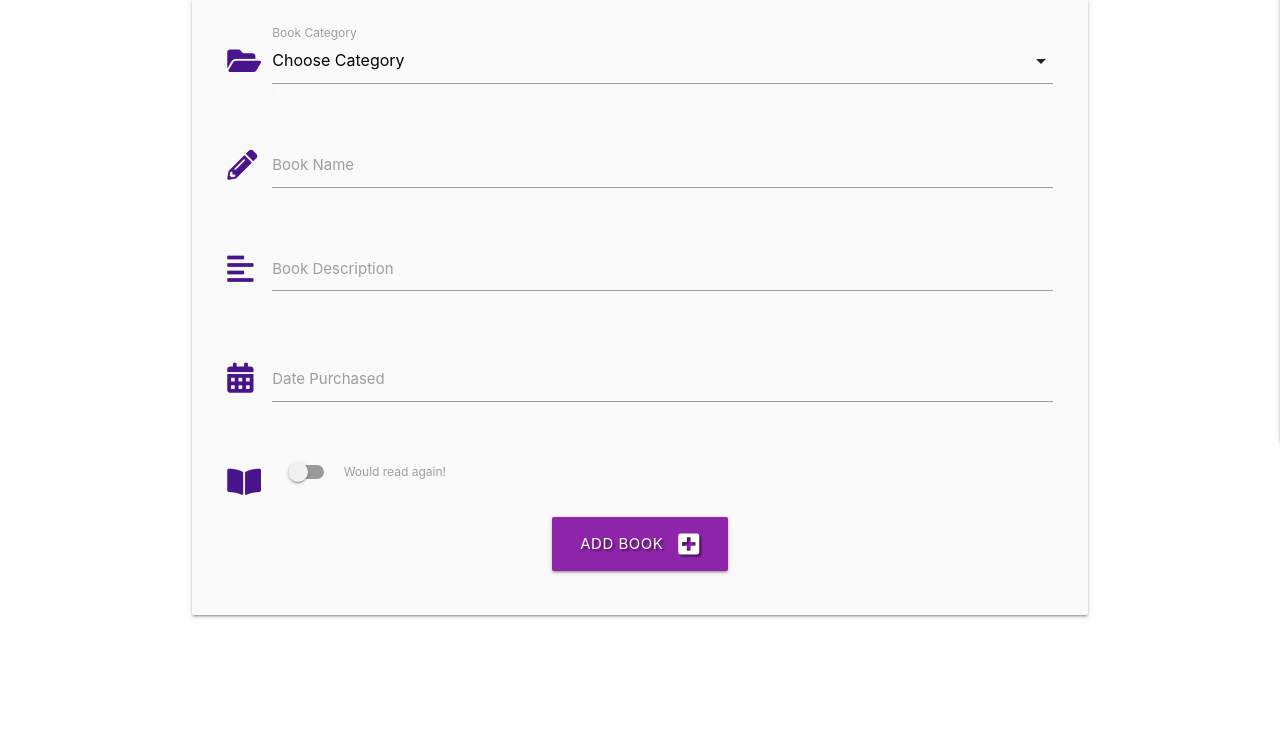
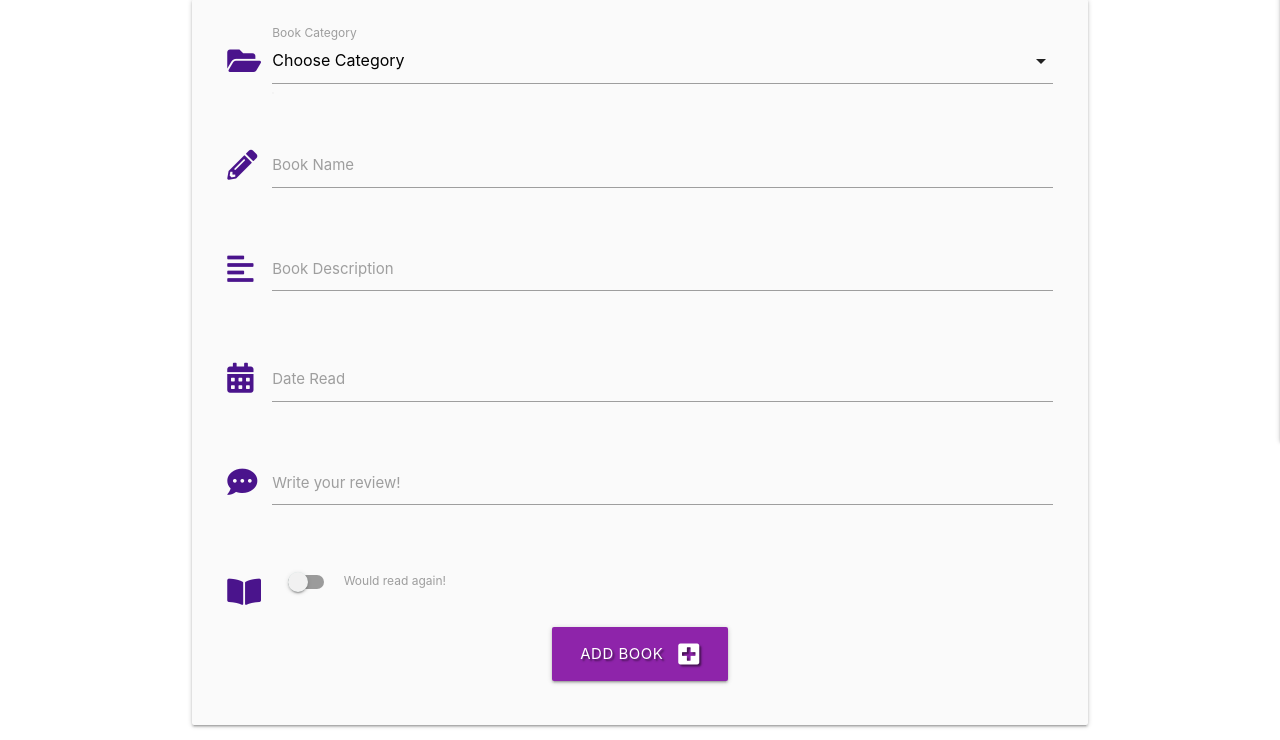
Before and after one commit to AlienatedSoftware/Third_Milestone_Book_Club, a Flask app: page /add_book in a window 1280 px wide. Shown: the part 419-1159 px from the top of the page. Before the commit the page ends 1037 px from the top, so only its background shows below. Run offline with Flask 2, Linux system fonts and the light colour scheme; data that the repository does not hold is empty; some libraries are stand-ins or nearby versions.

Commit message:
Implemented a review section for books

```diff
--- a/templates/add_book.html
+++ b/templates/add_book.html
@@ -22,7 +22,7 @@
             <div class="row">
                 <div class="input-field col s12">
                     <i class="fas fa-pencil-alt prefix purple-text text-darken-4"></i>
-                    <input id="book_name" name="book_name" minlength="3" maxlength="32"
+                    <input id="book_name" name="book_name" minlength="3" maxlength="52"
                         type="text" class="validate" required>
                     <label for="book_name">Book Name</label>
                 </div>
@@ -41,7 +41,16 @@
                 <div class="input-field col s12">
                     <i class="fas fa-calendar-alt prefix purple-text text-darken-4"></i>
                     <input id="date_purchased" name="date_purchased" type="text" class="datepicker validate" required>
-                    <label for="date_purchased">Date Purchased</label>
+                    <label for="date_purchased">Date Read</label>
+                </div>
+            </div>
+            <!-- User Review -->
+            <div class="row">
+                <div class="input-field col s12">
+                    <i class="fas fa-comment-dots prefix purple-text text-darken-4"></i>
+                    <textarea id="users_thoughts" name="users_thoughts" minlength="1"
+                        maxlength="500" class="materialize-textarea validate" required></textarea>
+                    <label for="users_thoughts">Write your review!</label>
                 </div>
             </div>
             <!-- Would read again Toggle Switch -->
--- a/templates/books.html
+++ b/templates/books.html
@@ -25,7 +25,8 @@
             <div class="collapsible-body">
                 <strong>{{ book.category_name }}</strong>
                 <p>{{ book.book_description }}</p>
-                <p><em>by: {{ book.created_by }}</em></p>
+                <p><em><strong>Review: " {{ book.users_thoughts }} "</strong><em></p>
+                <p><em>Posted by: {{ book.created_by }}</em></p>
             </div>
         </li>
         {% endfor %}
```
Also changed, not shown: templates/hero_image.html (deleted, +0 -13 lines).
